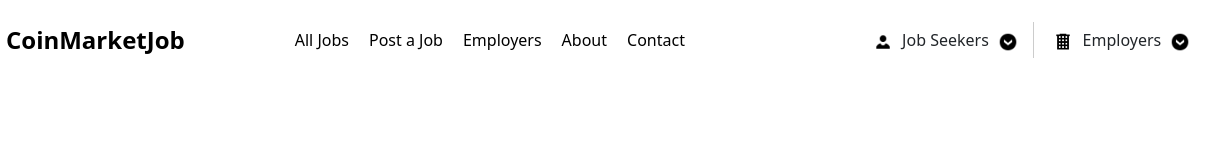
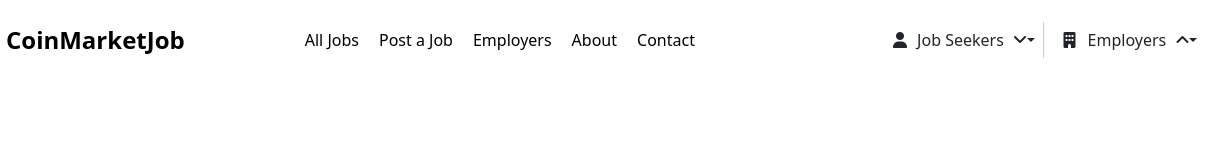
Before and after one commit to EyyupOrdueri/Responsive-Website-2, a plain HTML site: page index.html in a window 1280 px wide. Shown: the full height of the page, 64-1280 px from the left. Drawn offline with nearby package versions, Linux system fonts and the light colour scheme.

Commit message:
Navbar was updated.

```diff
--- a/assets/css/style.css
+++ b/assets/css/style.css
@@ -72,10 +72,10 @@
   position: relative;
 }
 
-.dropdown-item img {
+.dropdown-item i {
   width: 20px;
   height: 20px;
-  margin-right: 5px;
+  margin-right: 0px;
 }
 
 .dropdown-text {
@@ -84,12 +84,12 @@
 
 .dropdown-toggle {
   cursor: pointer;
+  transition: linear 0.4s;
 }
 
 .dropdown-toggle:hover,
 .dropdown-toggle:focus {
   background-color: lightgray;
-  transition: line 4s;
 }
 
 .dropdown-content {
@@ -123,7 +123,7 @@
 
 #dropdown-menu-2 {
   right: 10px;
-  left: -70px;
+  left: -83px;
 }
 
 .show {
--- a/index.html
+++ b/index.html
@@ -43,7 +43,8 @@
           <li><a href="#">Contact</a></li>
         </ul>
       </div>
-      <div class="dropdown">
+      <!---->
+      <!-- <div class="dropdown">
         <div class="dropdown-item">
           <img src="./assets/img/icon1.png" alt="Icon" />
           <span class="dropdown-text">Job Seekers</span>
@@ -73,6 +74,34 @@
             <a href="#">Create Employer Account</a>
           </div>
         </div>
+      </div> -->
+
+      <div class="dropdown">
+        <div class="dropdown-item">
+          <i class="fa-solid fa-user"></i>
+          <span class="dropdown-text">Job Seekers</span>
+          <i
+            class="fa-solid fa-angle-down dropdown-toggle"
+            onclick="toggleMenu1()"
+          ></i>
+          <div id="dropdown-menu-1" class="dropdown-content">
+            <a href="#">Log In</a>
+            <a href="#">Create your Profile</a>
+          </div>
+        </div>
+        <div class="separator"></div>
+        <div class="dropdown-item">
+          <i class="fa-solid fa-building"></i>
+          <span class="dropdown-text">Employers</span>
+          <i
+            class="fa-solid fa-angle-up dropdown-toggle"
+            onclick="toggleMenu2()"
+          ></i>
+          <div id="dropdown-menu-2" class="dropdown-content">
+            <a href="#">Log In</a>
+            <a href="#">Create Employer Account</a>
+          </div>
+        </div>
       </div>
     </nav>
 
```
